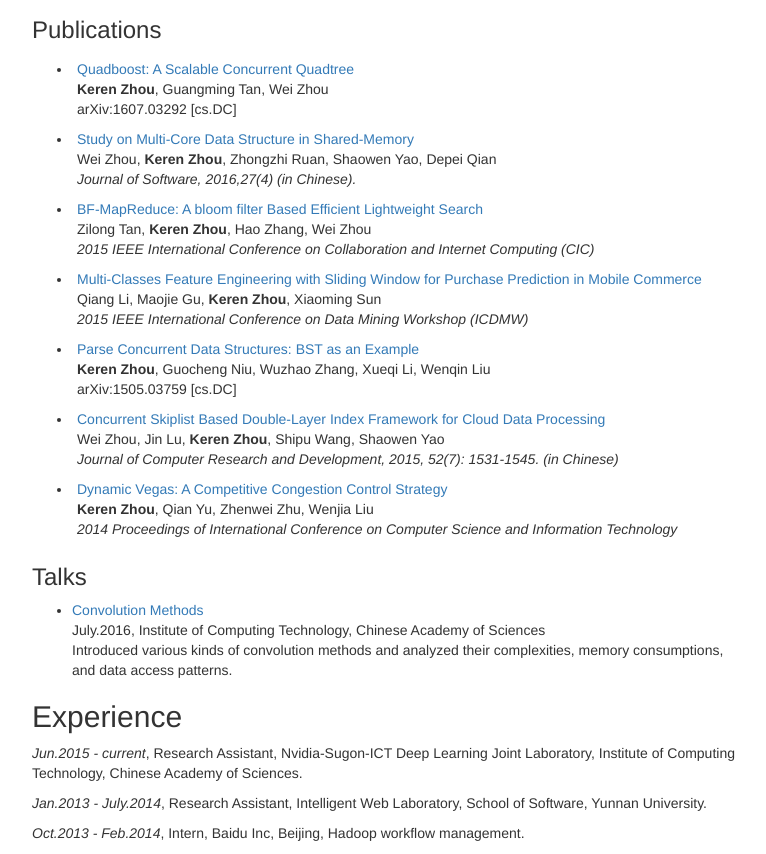
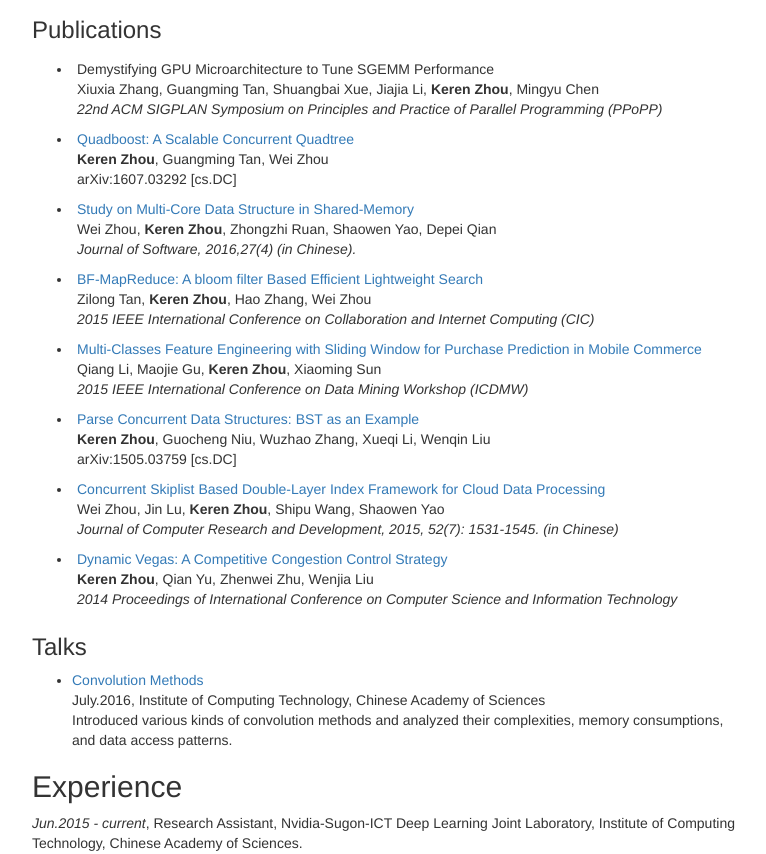
Before and after one commit to Jokeren/Jokeren.github.io, a plain HTML site: page index.html in a window 1280 px wide. Shown: the part 1147-2001 px from the top of the page, without its empty margins (343-1109 px from the left). Drawn offline with Linux system fonts and the light colour scheme.

Commit message:
paper update

```diff
--- a/index.html
+++ b/index.html
@@ -133,6 +133,10 @@
 							Publications
 						</h3>
 						<ul class="publications">
+							<li id="paper0">Demystifying GPU Microarchitecture to Tune SGEMM Performance
+							<dd>Xiuxia Zhang, Guangming Tan, Shuangbai Xue, Jiajia Li, <strong>Keren Zhou</strong>, Mingyu Chen</dd>
+							<dd><em>22nd ACM SIGPLAN Symposium on Principles and Practice of Parallel Programming (PPoPP)</em></dd>
+							</li>
 							<li id="paper1"><a href="assets/Quadboost.pdf">Quadboost: A Scalable Concurrent Quadtree</a>
 							<dd><strong>Keren Zhou</strong>, Guangming Tan, Wei Zhou</dd>
 							<dd>arXiv:1607.03292 [cs.DC]</dd>
```
